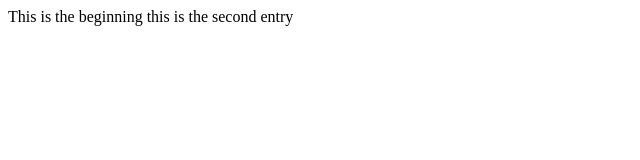
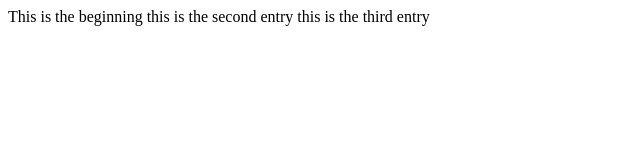
Before and after one commit to ashleynda/task-project, a plain HTML site: page index.html in a window 1280 px wide. Shown: the whole page, without its empty margins (0-640 px from the left). Drawn offline with Linux system fonts and the light colour scheme.

Commit message:
third commit

```diff
--- a/index.html
+++ b/index.html
@@ -9,6 +9,7 @@
     <div>
         This is the beginning
         this is the second entry
+        this is the third entry
     </div>
 </body>
 </html>
```
